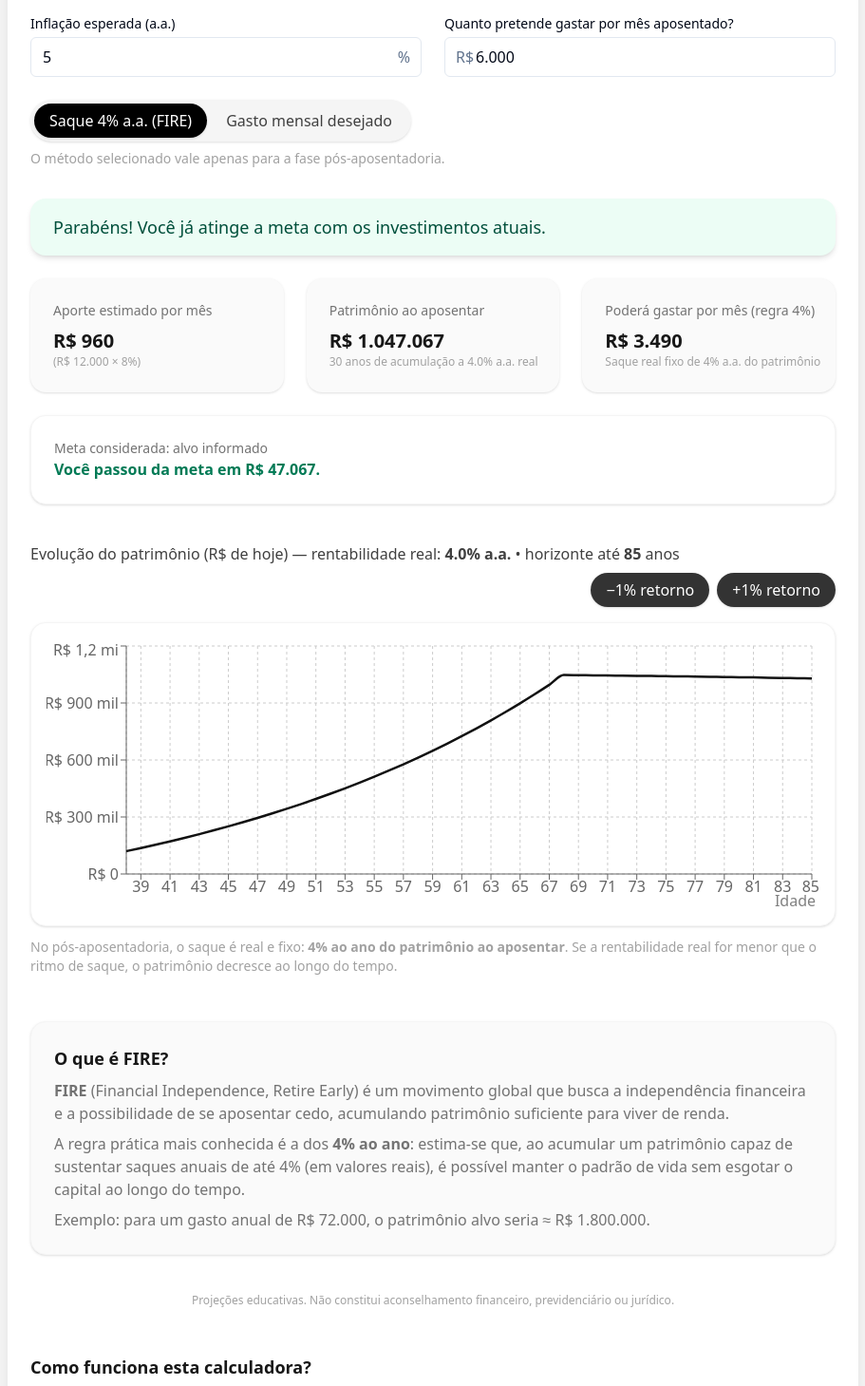
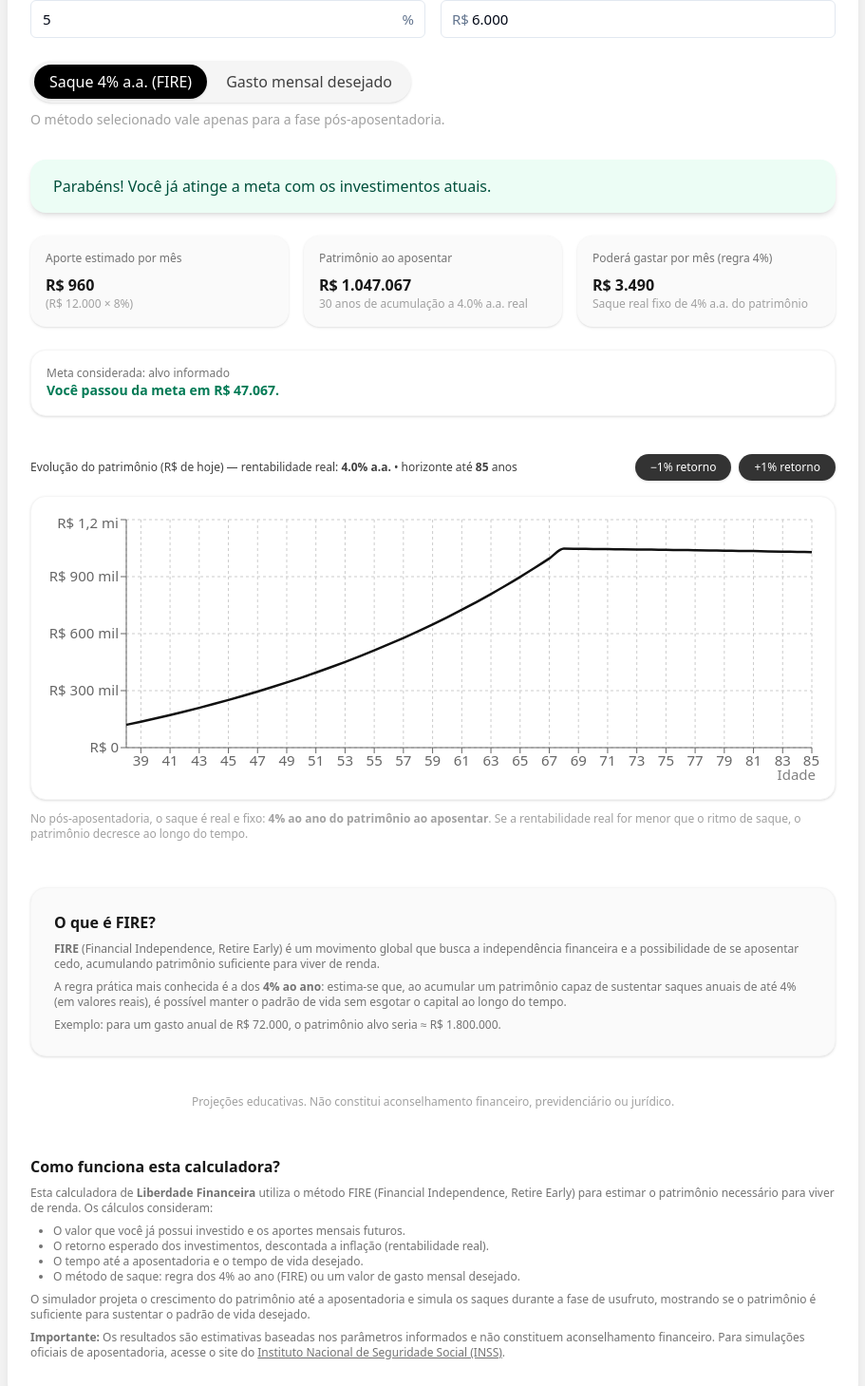
Before and after one commit to filiandrade/calculadora-aposentadoria, a React (Vite) app: page /liberdade-financeira in a window 1280 px wide. Shown: the part 637-2096 px from the top of the page at 95% size, without its empty margins (184-1095 px from the left). Built offline with nearby package versions, Linux system fonts and the light colour scheme.

Commit message:
Atualização de múltiplos arquivos

```diff
--- a/src/App.tsx
+++ b/src/App.tsx
@@ -276,10 +276,10 @@ export default function App() {
     setRetornoNominalAA(clamp(retornoNominalAA + deltaPP, -50, 100))
 
   return (
-  <div className="mx-auto max-w-4xl px-6 py-10 bg-white min-h-screen rounded-3xl shadow-xl">
-      <header className="mb-8 print:hidden">
+  <div className="mx-auto max-w-4xl px-6 py-10 bg-white min-h-screen rounded-3xl shadow-xl text-[15px]">
+  <header className="mb-8 print:hidden text-[15px]">
         <div className="flex flex-wrap items-center gap-3">
-          <h1 className="text-3xl font-light tracking-tight text-neutral-900">
+          <h1 className="text-2xl font-light tracking-tight text-neutral-900">
             Cálculo de Liberdade Financeira
           </h1>
           <div className="ml-auto flex gap-2">
@@ -318,7 +318,7 @@ export default function App() {
       </header>
 
       {/* Formulário */}
-  <section className="grid gap-6 md:grid-cols-2">
+  <section className="grid gap-4 md:grid-cols-2 text-[15px]">
         <MoneyInput id="renda" label="Quanto você ganha por mês?" value={rendaMensal} onChange={setRendaMensal}/>
         <MoneyInput id="inv" label="Quanto você já tem investido?" value={investido} onChange={setInvestido}/>
         <MoneyInput id="alvo" label="Com quanto de patrimônio quer se aposentar? (opcional)" value={alvoPatrimonio} onChange={setAlvoPatrimonio}/>
@@ -332,7 +332,7 @@ export default function App() {
       </section>
 
       {/* Toggle de método de saque */}
-      <section className="mt-6">
+  <section className="mt-6 text-[15px]">
         <div className="inline-flex rounded-full bg-neutral-100 p-1 shadow-sm">
           <button
             className={`px-4 py-1.5 text-base font-medium rounded-full transition ${metodoSaque==='fire4' ? 'bg-black text-white shadow' : 'text-neutral-700 hover:bg-neutral-200'}`}
@@ -353,33 +353,33 @@ export default function App() {
       </section>
 
       {/* Resultado (cards) */}
-      <section className="mt-8">
+  <section className="mt-8 text-[15px]">
         <div className={`rounded-2xl px-6 py-4 shadow-md ${atingiu ? "bg-emerald-50 text-emerald-900" : "bg-amber-50 text-amber-900"}`}>
-          <span className="text-lg font-medium">
+          <span className="text-base font-medium">
             {atingiu
               ? <>Parabéns! Você já atinge a meta com os investimentos atuais.</>
               : <>Ainda não atinge a meta: ajuste aportes, retorno ou prazo para chegar lá.</>}
           </span>
         </div>
 
-        <div className="mt-6 grid gap-6 md:grid-cols-3">
-          <div className="rounded-2xl bg-neutral-50 p-6 shadow-sm">
-            <div className="text-sm text-neutral-500 whitespace-nowrap">Aporte estimado por mês</div>
-            <div className="mt-2 text-xl font-semibold text-neutral-900 whitespace-nowrap">{fmtBRL(aporteMensal)}</div>
+        <div className="mt-6 grid gap-4 md:grid-cols-3 text-[15px]">
+          <div className="rounded-2xl bg-neutral-50 p-4 shadow-sm">
+            <div className="text-xs text-neutral-500 whitespace-nowrap">Aporte estimado por mês</div>
+            <div className="mt-2 text-base font-semibold text-neutral-900 whitespace-nowrap">{fmtBRL(aporteMensal)}</div>
             <div className="text-xs text-neutral-400 whitespace-nowrap">(R$ {rendaMensal.toLocaleString("pt-BR")} × {percInvestRenda}%)</div>
           </div>
 
-          <div className="rounded-2xl bg-neutral-50 p-6 shadow-sm">
-            <div className="text-sm text-neutral-500 whitespace-nowrap">Patrimônio ao aposentar</div>
-            <div className="mt-2 text-xl font-semibold text-neutral-900 whitespace-nowrap">{fmtBRL(Math.round(saldoNaAposentadoria))}</div>
+          <div className="rounded-2xl bg-neutral-50 p-4 shadow-sm">
+            <div className="text-xs text-neutral-500 whitespace-nowrap">Patrimônio ao aposentar</div>
+            <div className="mt-2 text-base font-semibold text-neutral-900 whitespace-nowrap">{fmtBRL(Math.round(saldoNaAposentadoria))}</div>
             <div className="text-xs text-neutral-400 whitespace-nowrap">{anosAteApos} anos de acumulação a {(rentRealAA*100).toFixed(1)}% a.a. real</div>
           </div>
 
-          <div className="rounded-2xl bg-neutral-50 p-6 shadow-sm">
-            <div className="text-sm text-neutral-500 whitespace-nowrap">
+          <div className="rounded-2xl bg-neutral-50 p-4 shadow-sm">
+            <div className="text-xs text-neutral-500 whitespace-nowrap">
               Poderá gastar por mês ({metodoSaque === "gasto" ? "gasto desejado" : "regra 4%"})
             </div>
-            <div className="mt-2 text-xl font-semibold text-neutral-900 whitespace-nowrap">{fmtBRL(Math.round(podeGastarMes))}</div>
+            <div className="mt-2 text-base font-semibold text-neutral-900 whitespace-nowrap">{fmtBRL(Math.round(podeGastarMes))}</div>
             <div className="text-xs text-neutral-400 whitespace-nowrap">
               {metodoSaque === "gasto"
                 ? "Saque real fixo igual ao gasto desejado"
@@ -388,29 +388,29 @@ export default function App() {
           </div>
         </div>
 
-        <div className="mt-6 rounded-2xl bg-white p-6 shadow-sm border border-neutral-100">
-          <div className="text-sm text-neutral-500 whitespace-nowrap">
+        <div className="mt-6 rounded-2xl bg-white p-4 shadow-sm border border-neutral-100 text-[15px]">
+          <div className="text-xs text-neutral-500 whitespace-nowrap">
             Meta considerada: {alvoPatrimonio > 0 ? "alvo informado" : "FIRE (gasto × 12 ÷ 4%)"}
           </div>
-          <div className={`text-base font-semibold whitespace-nowrap ${atingiu ? "text-emerald-700" : "text-amber-700"}`}>
+          <div className={`text-sm font-semibold whitespace-nowrap ${atingiu ? "text-emerald-700" : "text-amber-700"}`}>
             {atingiu ? `Você passou da meta em ${fmtBRL(diff)}.` : `Faltam ${fmtBRL(-diff)} para atingir a meta.`}
           </div>
         </div>
       </section>
 
       {/* Sensibilidade + Gráfico (com declínio pós-aposentadoria até idadeVida) */}
-      <section className="mt-10">
+  <section className="mt-10 text-[15px]">
         <div className="mb-4 flex flex-wrap items-center gap-2">
-          <span className="text-base text-neutral-700">
+          <span className="text-xs text-neutral-700">
             Evolução do patrimônio (R$ de hoje) — rentabilidade real: <strong>{(rentRealAA*100).toFixed(1)}% a.a.</strong> • horizonte até <strong>{idadeVida}</strong> anos
           </span>
           <div className="ml-auto flex gap-2">
-            <button className="inline-flex items-center gap-1 rounded-full px-4 py-1.5 text-base font-medium text-white shadow-sm bg-black/80 hover:bg-black transition" onClick={()=>setRetornoNominalAA(Math.max(-50, retornoNominalAA - 1))}>−1% retorno</button>
-            <button className="inline-flex items-center gap-1 rounded-full px-4 py-1.5 text-base font-medium text-white shadow-sm bg-black/80 hover:bg-black transition" onClick={()=>setRetornoNominalAA(Math.min(100, retornoNominalAA + 1))}>+1% retorno</button>
+            <button className="inline-flex items-center gap-1 rounded-full px-4 py-1.5 text-xs font-medium text-white shadow-sm bg-black/80 hover:bg-black transition" onClick={()=>setRetornoNominalAA(Math.max(-50, retornoNominalAA - 1))}>−1% retorno</button>
+            <button className="inline-flex items-center gap-1 rounded-full px-4 py-1.5 text-xs font-medium text-white shadow-sm bg-black/80 hover:bg-black transition" onClick={()=>setRetornoNominalAA(Math.min(100, retornoNominalAA + 1))}>+1% retorno</button>
           </div>
         </div>
 
-        <div className="h-80 w-full rounded-2xl bg-white p-4 shadow border border-neutral-100">
+  <div className="h-80 w-full rounded-2xl bg-white p-4 shadow border border-neutral-100 text-[15px]">
           <ResponsiveContainer width="100%" height="100%">
             <LineChart data={chartData} margin={{ left: 4, right: 8, top: 8, bottom: 8 }}>
               <CartesianGrid strokeDasharray="3 3" />
@@ -425,7 +425,7 @@ export default function App() {
           </ResponsiveContainer>
         </div>
 
-        <p className="mt-3 text-sm text-neutral-400">
+  <p className="mt-3 text-xs text-neutral-400">
           No pós-aposentadoria, o saque é real e fixo: <strong>
             {metodoSaque === "gasto" ? "igual ao gasto desejado" : "4% ao ano do patrimônio ao aposentar"}
           </strong>. Se a rentabilidade real for menor que o ritmo de saque, o patrimônio decresce ao longo do tempo.
@@ -433,39 +433,39 @@ export default function App() {
       </section>
 
       {/* Explicação FIRE (simples) */}
-      <section className="mt-12 rounded-2xl bg-neutral-50 p-6 shadow-sm border border-neutral-100">
-        <h3 className="font-semibold mb-2 text-lg text-neutral-900">O que é FIRE?</h3>
-        <p className="text-base text-neutral-500 mb-2">
+      <section className="mt-12 rounded-2xl bg-neutral-50 p-6 shadow-sm border border-neutral-100 text-[15px]">
+        <h3 className="font-semibold mb-2 text-base text-neutral-900">O que é FIRE?</h3>
+        <p className="text-xs text-neutral-500 mb-2">
           <strong>FIRE</strong> (Financial Independence, Retire Early) é um movimento global que busca a independência financeira e a possibilidade de se aposentar cedo, acumulando patrimônio suficiente para viver de renda.
         </p>
-        <p className="text-base text-neutral-500 mb-2">
+        <p className="text-xs text-neutral-500 mb-2">
           A regra prática mais conhecida é a dos <strong>4% ao ano</strong>: estima-se que, ao acumular um patrimônio capaz de sustentar saques anuais de até 4% (em valores reais), é possível manter o padrão de vida sem esgotar o capital ao longo do tempo.
         </p>
-        <p className="text-base text-neutral-500">
+        <p className="text-xs text-neutral-500">
           Exemplo: para um gasto anual de {fmtBRL(gastoMensal*12)}, o patrimônio alvo seria ≈ {fmtBRL((gastoMensal*12)/TAXA_RETIRADA)}.
         </p>
       </section>
 
-      <div className="mt-10 text-xs text-neutral-400 text-center print:block">
+  <div className="mt-10 text-xs text-neutral-400 text-center print:block">
         Projeções educativas. Não constitui aconselhamento financeiro, previdenciário ou jurídico.
       </div>
 
       {/* Seção explicativa adicional */}
-      <section className="mt-12 print:break-before-page">
-        <h3 className="font-semibold mb-2 text-lg text-neutral-900">Como funciona esta calculadora?</h3>
-        <p className="text-base text-neutral-500 mb-2">
+      <section className="mt-12 print:break-before-page text-[15px]">
+        <h3 className="font-semibold mb-2 text-base text-neutral-900">Como funciona esta calculadora?</h3>
+        <p className="text-xs text-neutral-500 mb-2">
           Esta calculadora de <strong>Liberdade Financeira</strong> utiliza o método FIRE (Financial Independence, Retire Early) para estimar o patrimônio necessário para viver de renda. Os cálculos consideram:
         </p>
-        <ul className="list-disc pl-6 text-neutral-500 text-base mb-2">
+        <ul className="list-disc pl-6 text-neutral-500 text-xs mb-2">
           <li>O valor que você já possui investido e os aportes mensais futuros.</li>
           <li>O retorno esperado dos investimentos, descontada a inflação (rentabilidade real).</li>
           <li>O tempo até a aposentadoria e o tempo de vida desejado.</li>
           <li>O método de saque: regra dos 4% ao ano (FIRE) ou um valor de gasto mensal desejado.</li>
         </ul>
-        <p className="text-base text-neutral-500 mb-2">
+        <p className="text-xs text-neutral-500 mb-2">
           O simulador projeta o crescimento do patrimônio até a aposentadoria e simula os saques durante a fase de usufruto, mostrando se o patrimônio é suficiente para sustentar o padrão de vida desejado.
         </p>
-        <p className="text-base text-neutral-500 mb-2">
+        <p className="text-xs text-neutral-500 mb-2">
           <strong>Importante:</strong> Os resultados são estimativas baseadas nos parâmetros informados e não constituem aconselhamento financeiro. Para simulações oficiais de aposentadoria, acesse o site do <a href="https://www.gov.br/inss/pt-br/direitos-e-deveres/aposentadorias" target="_blank" rel="noopener noreferrer" className="underline">Instituto Nacional de Seguridade Social (INSS)</a>.
         </p>
       </section>
--- a/src/main.tsx
+++ b/src/main.tsx
@@ -6,6 +6,12 @@ import Layout from './Layout'
 import Home from './pages/Home'
 import LiberdadeFinanceira from './pages/LiberdadeFinanceira'
 import AposentadoriaOficial from './pages/AposentadoriaOficial'
+import JurosCompostos from './pages/JurosCompostos'
+import RentabilidadeReal from './pages/RentabilidadeReal'
+import FinanciamentoImobiliario from './pages/FinanciamentoImobiliario'
+import CltVsPj from './pages/CltVsPj'
+import Inss from './pages/Inss'
+import AluguelVsFinanciamento from './pages/AluguelVsFinanciamento'
 
 ReactDOM.createRoot(document.getElementById('root') as HTMLElement).render(
   <React.StrictMode>
@@ -15,7 +21,12 @@ ReactDOM.createRoot(document.getElementById('root') as HTMLElement).render(
           <Route path="/" element={<Home />} />
           <Route path="/liberdade-financeira" element={<LiberdadeFinanceira />} />
           <Route path="/aposentadoria-oficial" element={<AposentadoriaOficial />} />
-          {/* Outras calculadoras futuramente */}
+          <Route path="/juros-compostos" element={<JurosCompostos />} />
+          <Route path="/rentabilidade-real" element={<RentabilidadeReal />} />
+          <Route path="/financiamento-imobiliario" element={<FinanciamentoImobiliario />} />
+          <Route path="/clt-vs-pj" element={<CltVsPj />} />
+          <Route path="/inss" element={<Inss />} />
+          <Route path="/aluguel-vs-financiamento" element={<AluguelVsFinanciamento />} />
           <Route path="*" element={<Navigate to="/" />} />
         </Routes>
       </Layout>
--- /dev/null
+++ b/src/pages/AluguelVsFinanciamento.tsx
@@ -0,0 +1,16 @@
+export default function AluguelVsFinanciamento() {
+  return (
+    <div className="mx-auto max-w-2xl px-4 py-10">
+      <h1 className="text-2xl font-light mb-4 text-neutral-900">Aluguel vs Financiamento</h1>
+      <div className="rounded-2xl bg-white shadow p-6 border border-neutral-100 mb-6">
+        <p className="text-neutral-600 text-base mb-2">
+          Compare o custo de alugar ou financiar um imóvel.
+        </p>
+        <div className="text-neutral-400 italic">(Em breve)</div>
+      </div>
+      <div className="text-xs text-neutral-400 text-center mt-6">
+        <strong>Disclaimer:</strong> Esta é uma simulação simplificada, não constitui aconselhamento financeiro ou imobiliário.
+      </div>
+    </div>
+  )
+}
--- a/src/pages/AposentadoriaOficial.tsx
+++ b/src/pages/AposentadoriaOficial.tsx
@@ -20,7 +20,7 @@ const diaAtual = hoje.getDate()
 export default function AposentadoriaOficial() {
   // Inputs
   const [sexo, setSexo] = useState<Sexo>("masculino")
-  const [dataNasc, setDataNasc] = useState("2016-01-01")
+  const [dataNasc, setDataNasc] = useState("2006-01-01")
   const [anosContrib, setAnosContrib] = useState(0)
   const [mesesContrib, setMesesContrib] = useState(0)
   const SALARIO_MINIMO = 1412
--- /dev/null
+++ b/src/pages/CltVsPj.tsx
@@ -0,0 +1,16 @@
+export default function CltVsPj() {
+  return (
+    <div className="mx-auto max-w-2xl px-4 py-10">
+      <h1 className="text-2xl font-light mb-4 text-neutral-900">CLT vs PJ</h1>
+      <div className="rounded-2xl bg-white shadow p-6 border border-neutral-100 mb-6">
+        <p className="text-neutral-600 text-base mb-2">
+          Compare salários e benefícios entre CLT e PJ.
+        </p>
+        <div className="text-neutral-400 italic">(Em breve)</div>
+      </div>
+      <div className="text-xs text-neutral-400 text-center mt-6">
+        <strong>Disclaimer:</strong> Esta é uma simulação simplificada, não constitui aconselhamento trabalhista ou fiscal.
+      </div>
+    </div>
+  )
+}
--- /dev/null
+++ b/src/pages/FinanciamentoImobiliario.tsx
@@ -0,0 +1,16 @@
+export default function FinanciamentoImobiliario() {
+  return (
+    <div className="mx-auto max-w-2xl px-4 py-10">
+      <h1 className="text-2xl font-light mb-4 text-neutral-900">Financiamento Imobiliário</h1>
+      <div className="rounded-2xl bg-white shadow p-6 border border-neutral-100 mb-6">
+        <p className="text-neutral-600 text-base mb-2">
+          Simule parcelas e custos de um financiamento imobiliário.
+        </p>
+        <div className="text-neutral-400 italic">(Em breve)</div>
+      </div>
+      <div className="text-xs text-neutral-400 text-center mt-6">
+        <strong>Disclaimer:</strong> Esta é uma simulação simplificada, não constitui aconselhamento financeiro.
+      </div>
+    </div>
+  )
+}
--- /dev/null
+++ b/src/pages/Inss.tsx
@@ -0,0 +1,16 @@
+export default function Inss() {
+  return (
+    <div className="mx-auto max-w-2xl px-4 py-10">
+      <h1 className="text-2xl font-light mb-4 text-neutral-900">Calculadora de INSS</h1>
+      <div className="rounded-2xl bg-white shadow p-6 border border-neutral-100 mb-6">
+        <p className="text-neutral-600 text-base mb-2">
+          Calcule contribuições e benefícios do INSS.
+        </p>
+        <div className="text-neutral-400 italic">(Em breve)</div>
+      </div>
+      <div className="text-xs text-neutral-400 text-center mt-6">
+        <strong>Disclaimer:</strong> Esta é uma simulação simplificada, não constitui cálculo oficial nem aconselhamento previdenciário.
+      </div>
+    </div>
+  )
+}
--- /dev/null
+++ b/src/pages/JurosCompostos.tsx
@@ -0,0 +1,16 @@
+export default function JurosCompostos() {
+  return (
+    <div className="mx-auto max-w-2xl px-4 py-10">
+      <h1 className="text-2xl font-light mb-4 text-neutral-900">Juros Compostos</h1>
+      <div className="rounded-2xl bg-white shadow p-6 border border-neutral-100 mb-6">
+        <p className="text-neutral-600 text-base mb-2">
+          Simule o crescimento de um investimento ao longo do tempo.
+        </p>
+        <div className="text-neutral-400 italic">(Em breve)</div>
+      </div>
+      <div className="text-xs text-neutral-400 text-center mt-6">
+        <strong>Disclaimer:</strong> Esta é uma simulação simplificada, não constitui aconselhamento financeiro.
+      </div>
+    </div>
+  )
+}
--- /dev/null
+++ b/src/pages/RentabilidadeReal.tsx
@@ -0,0 +1,16 @@
+export default function RentabilidadeReal() {
+  return (
+    <div className="mx-auto max-w-2xl px-4 py-10">
+      <h1 className="text-2xl font-light mb-4 text-neutral-900">Rentabilidade Real</h1>
+      <div className="rounded-2xl bg-white shadow p-6 border border-neutral-100 mb-6">
+        <p className="text-neutral-600 text-base mb-2">
+          Descubra o rendimento descontando a inflação.
+        </p>
+        <div className="text-neutral-400 italic">(Em breve)</div>
+      </div>
+      <div className="text-xs text-neutral-400 text-center mt-6">
+        <strong>Disclaimer:</strong> Esta é uma simulação simplificada, não constitui aconselhamento financeiro.
+      </div>
+    </div>
+  )
+}
```
